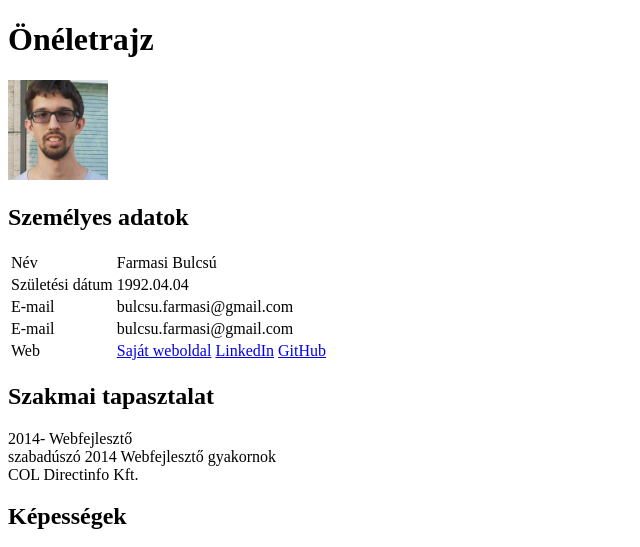
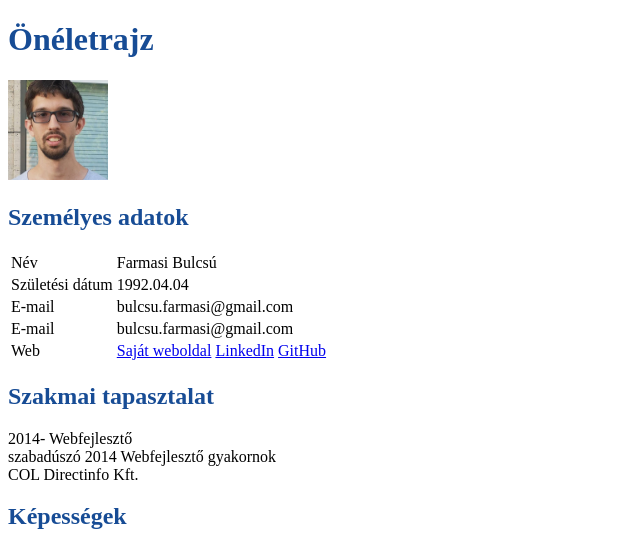
Before and after one commit to BulcsuFarmasi/cv, a website built with webpack: page index.html in a window 1280 px wide. Shown: the top 547 px of the page, without its empty margins (0-640 px from the left). Built offline with nearby package versions, Linux system fonts and the light colour scheme.

Commit message:
add style to headings

```diff
--- a/src/sass/style.scss
+++ b/src/sass/style.scss
@@ -1,3 +1,5 @@
+@import 'variables';
+
 .image {
     img {
         width:100px;
@@ -9,3 +11,11 @@
         width: 100px;
     }
 }
+
+h1 {
+    color: $special-color;
+}
+
+h2 {
+    @extend h1;
+}
```
